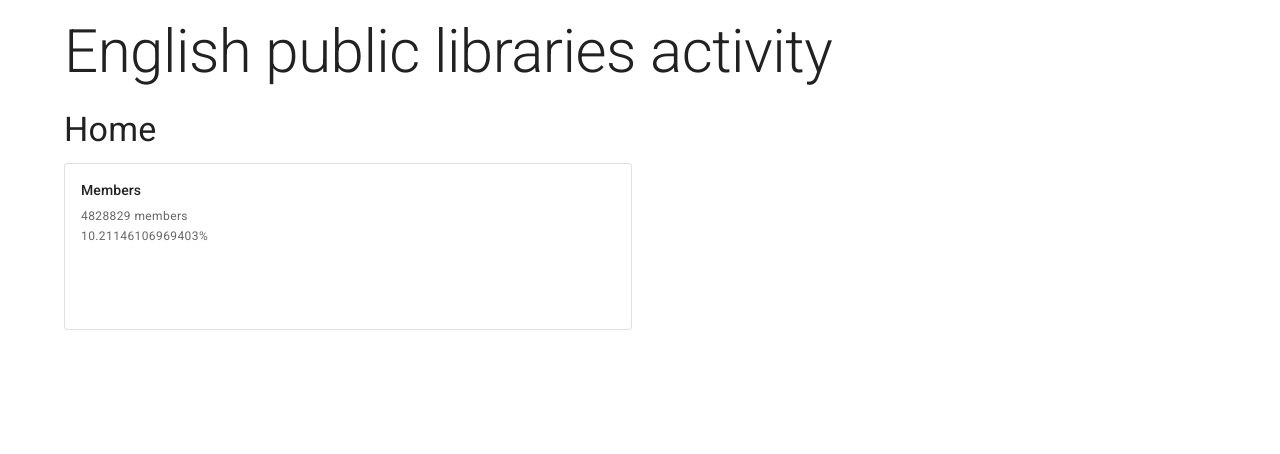
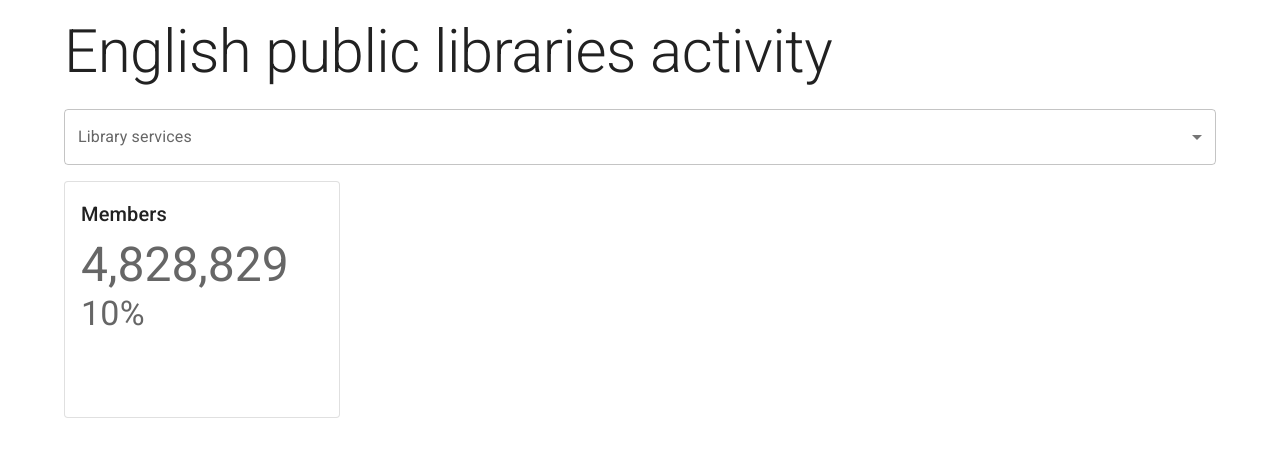
Before and after one commit to LibrariesHacked/public-libraries-activity-dataset, a React (Vite) app: page / in a window 1280 px wide. Shown: the top 454 px of the page. Built offline with nearby package versions, Linux system fonts and the light colour scheme.

Commit message:
Adding library service filter

```diff
--- a/package.json
+++ b/package.json
@@ -25,7 +25,7 @@
   "devDependencies": {
     "@eslint/js": "^9.33.0",
     "@types/react": "^19.1.11",
-    "@types/react-dom": "^19.1.7",
+    "@types/react-dom": "^19.1.8",
     "@vitejs/plugin-react-swc": "^4.0.1",
     "eslint": "^9.34.0",
     "eslint-plugin-react-hooks": "^5.2.0",
--- a/src/App.jsx
+++ b/src/App.jsx
@@ -1,8 +1,13 @@
 import React, { useEffect, useState } from 'react'
 import { BrowserRouter, Route, Routes } from 'react-router-dom'
 
-import AppBar from '@mui/material/AppBar'
 import Box from '@mui/material/Box'
+import OutlinedInput from '@mui/material/OutlinedInput'
+import InputLabel from '@mui/material/InputLabel'
+import MenuItem from '@mui/material/MenuItem'
+import FormControl from '@mui/material/FormControl'
+import Select from '@mui/material/Select'
+import Chip from '@mui/material/Chip'
 import Container from '@mui/material/Container'
 import CssBaseline from '@mui/material/CssBaseline'
 import Divider from '@mui/material/Divider'
@@ -26,7 +31,9 @@ import { useApplicationState } from './hooks/useApplicationState'
 import * as serviceModel from './models/service'
 
 function App () {
-  const [{}, dispatchApplication] = useApplicationState() //eslint-disable-line
+  const [{ services, serviceLookup }, dispatchApplication] = useApplicationState() //eslint-disable-line
+
+  const [libraryServiceFilterName, setLibraryServiceFilterName] = useState([])
 
   useEffect(() => {
     // Initial data setup
@@ -45,6 +52,18 @@ function App () {
     getServices()
   }, []) // eslint-disable-line
 
+  const handleChangeLibraryServiceFilter = event => {
+    const {
+      target: { value }
+    } = event
+    const filter = typeof value === 'string' ? value.split(',') : value
+    setLibraryServiceFilterName(filter)
+    dispatchApplication({
+      type: 'SetFilteredServices',
+      filteredServices: filter
+    })
+  }
+
   return (
     <>
       <CssBaseline />
@@ -60,6 +79,34 @@ function App () {
             <Typography component='h1' variant='h2' gutterBottom>
               English public libraries activity
             </Typography>
+            <div>
+              <FormControl sx={{ width: '100%', mb: 2 }}>
+                <InputLabel id='library-service-filter-label'>Library services</InputLabel>
+                <Select
+                  labelId='library-service-filter-label'
+                  id='library-service-filter'
+                  multiple
+                  value={libraryServiceFilterName}
+                  onChange={handleChangeLibraryServiceFilter}
+                  input={
+                    <OutlinedInput id='select-multiple-library-service' label='Library service filter' />
+                  }
+                  renderValue={selected => (
+                    <Box sx={{ display: 'flex', flexWrap: 'wrap', gap: 0.5 }}>
+                      {selected.map(value => (
+                        <Chip key={value} label={serviceLookup[value].libraryService} />
+                      ))}
+                    </Box>
+                  )}
+                >
+                  {services.map(s => (
+                    <MenuItem key={s.code} value={s.code}>
+                      {s.libraryService}
+                    </MenuItem>
+                  ))}
+                </Select>
+              </FormControl>
+            </div>
             <Routes>
               <Route path='/' element={<Home />} />
             </Routes>
--- a/src/Home.jsx
+++ b/src/Home.jsx
@@ -52,19 +52,17 @@ const Home = () => {
 
   return (
     <Box>
-      <Typography variant='h4' gutterBottom>
-        Home
-      </Typography>
       <Grid container spacing={2}>
         <Grid
           size={{
             xs: 12,
-            md: 6
+            md: 6,
+            lg: 3
           }}
         >
           <Card variant='outlined' sx={{ height: '100%', flexGrow: 1 }}>
             <CardContent>
-              <Typography component='h2' variant='subtitle2' gutterBottom>
+              <Typography component='h2' variant='h6' gutterBottom>
                 Members
               </Typography>
               <Stack
@@ -73,16 +71,16 @@ const Home = () => {
               >
                 <Stack sx={{ justifyContent: 'space-between' }}>
                   <Typography
-                    variant='caption'
+                    variant='h3'
                     sx={{ color: 'text.secondary' }}
                   >
-                    {membersCount} members
+                    {membersCount.toLocaleString('en-GB')}
                   </Typography>
                   <Typography
-                    variant='caption'
+                    variant='h4'
                     sx={{ color: 'text.secondary' }}
                   >
-                    {percentageMembers}%
+                    {Math.round(percentageMembers)}%
                   </Typography>
                 </Stack>
                 <Box sx={{ width: '100%', height: 50 }}></Box>
--- a/src/providers/applicationStateProvider.jsx
+++ b/src/providers/applicationStateProvider.jsx
@@ -16,7 +16,7 @@ const applicationReducer = (state, action) => {
         services: action.services,
         serviceLookup: action.serviceLookup
       }
-    case 'FilterServices':
+    case 'SetFilteredServices':
       return {
         ...state,
         filteredServices: action.filteredServices
```
Also changed, not shown: 1 other file (tests, documents, lock files or other folders).
